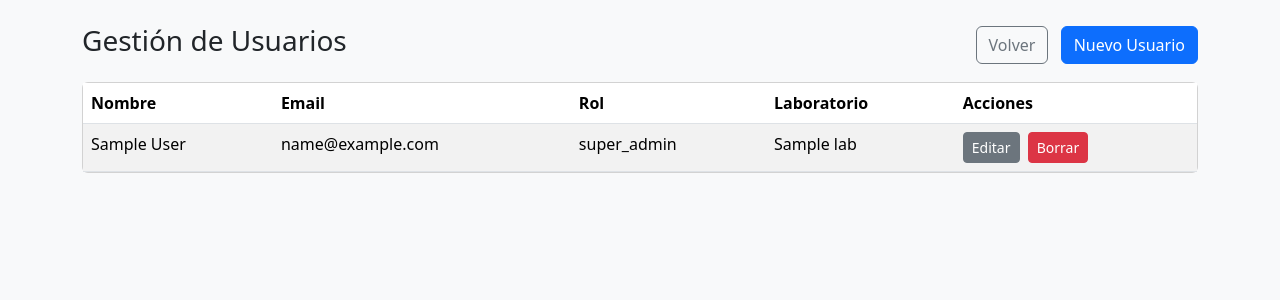
After one commit to joelmarinovich-gif/web_control_calidad, a PHP site: page /admin_users.php in a window 1280 px wide. The commit adds this page. Shown: the top 300 px of the page. Run offline with PHP 8.4, Linux system fonts and the light colour scheme; the visitor is signed in with stand-in values (Sample User, id 1); data comes from the database, SQL or seed files in the repository; tables that the repository leaves empty hold one stand-in row (values such as "Sample post").

Commit message:
Add admin_users.php (CRUD users) and dashboard link

```diff
--- /dev/null
+++ b/admin_users.php
@@ -0,0 +1,242 @@
+<?php
+session_start();
+require_once __DIR__ . '/config/db.php';
+
+// Verificar sesión
+if (!isset($_SESSION['user_id'])) {
+    header('Location: index.php');
+    exit;
+}
+
+try {
+    $pdo = getPDO();
+} catch (PDOException $e) {
+    echo "Error de conexión: " . htmlspecialchars($e->getMessage());
+    exit;
+}
+
+// Verificar rol 'super_admin'
+$roleStmt = $pdo->prepare('SELECT name FROM roles WHERE id = :id LIMIT 1');
+$roleStmt->execute([':id' => $_SESSION['role_id'] ?? 0]);
+$roleRow = $roleStmt->fetch();
+if (!$roleRow || $roleRow['name'] !== 'super_admin') {
+    http_response_code(403);
+    echo "Acceso denegado. Se requiere rol 'super_admin'.";
+    exit;
+}
+
+// Manejar acciones POST (create, update, delete)
+if ($_SERVER['REQUEST_METHOD'] === 'POST') {
+    $action = $_POST['action'] ?? '';
+
+    if ($action === 'create') {
+        $name = trim($_POST['name'] ?? '');
+        $email = trim($_POST['email'] ?? '');
+        $password = $_POST['password'] ?? '';
+        $role_id = (int)($_POST['role_id'] ?? 0);
+        $lab_id = $_POST['lab_id'] === '' ? null : (int)$_POST['lab_id'];
+
+        if ($name !== '' && filter_var($email, FILTER_VALIDATE_EMAIL) && $password !== '') {
+            $hash = password_hash($password, PASSWORD_DEFAULT);
+            $ins = $pdo->prepare('INSERT INTO users (email, password_hash, full_name, role_id, lab_id, is_active) VALUES (:email, :ph, :fn, :rid, :lid, 1)');
+            $ins->execute([':email'=>$email, ':ph'=>$hash, ':fn'=>$name, ':rid'=>$role_id, ':lid'=>$lab_id]);
+        }
+        header('Location: admin_users.php'); exit;
+    }
+
+    if ($action === 'update') {
+        $id = (int)($_POST['id'] ?? 0);
+        $name = trim($_POST['name'] ?? '');
+        $email = trim($_POST['email'] ?? '');
+        $password = $_POST['password'] ?? '';
+        $role_id = (int)($_POST['role_id'] ?? 0);
+        $lab_id = $_POST['lab_id'] === '' ? null : (int)$_POST['lab_id'];
+
+        if ($id > 0 && $name !== '' && filter_var($email, FILTER_VALIDATE_EMAIL)) {
+            if ($password !== '') {
+                $hash = password_hash($password, PASSWORD_DEFAULT);
+                $upd = $pdo->prepare('UPDATE users SET full_name = :fn, email = :email, password_hash = :ph, role_id = :rid, lab_id = :lid WHERE id = :id');
+                $upd->execute([':fn'=>$name, ':email'=>$email, ':ph'=>$hash, ':rid'=>$role_id, ':lid'=>$lab_id, ':id'=>$id]);
+            } else {
+                $upd = $pdo->prepare('UPDATE users SET full_name = :fn, email = :email, role_id = :rid, lab_id = :lid WHERE id = :id');
+                $upd->execute([':fn'=>$name, ':email'=>$email, ':rid'=>$role_id, ':lid'=>$lab_id, ':id'=>$id]);
+            }
+        }
+        header('Location: admin_users.php'); exit;
+    }
+
+    if ($action === 'delete') {
+        $id = (int)($_POST['id'] ?? 0);
+        if ($id > 0) {
+            $del = $pdo->prepare('DELETE FROM users WHERE id = :id');
+            $del->execute([':id'=>$id]);
+        }
+        header('Location: admin_users.php'); exit;
+    }
+}
+
+// Cargar roles y labs para selects
+$roles = $pdo->query('SELECT id, name FROM roles ORDER BY id')->fetchAll();
+$labs = $pdo->query('SELECT id, name FROM labs ORDER BY id')->fetchAll();
+
+// Cargar usuarios
+$usersStmt = $pdo->query('SELECT u.id, u.full_name, u.email, u.role_id, r.name AS role_name, u.lab_id, l.name AS lab_name FROM users u LEFT JOIN roles r ON u.role_id = r.id LEFT JOIN labs l ON u.lab_id = l.id ORDER BY u.id');
+$users = $usersStmt->fetchAll();
+
+?>
+<!doctype html>
+<html lang="es">
+  <head>
+    <meta charset="utf-8">
+    <meta name="viewport" content="width=device-width, initial-scale=1">
+    <title>Administrar Usuarios</title>
+    <link href="https://cdn.jsdelivr.net/npm/bootstrap@5.3.2/dist/css/bootstrap.min.css" rel="stylesheet">
+  </head>
+  <body class="bg-light">
+    <div class="container py-4">
+      <div class="d-flex justify-content-between align-items-center mb-3">
+        <h3>Gestión de Usuarios</h3>
+        <div>
+          <a href="dashboard.php" class="btn btn-outline-secondary me-2">Volver</a>
+          <button class="btn btn-primary" data-bs-toggle="modal" data-bs-target="#userModal" id="btnNew">Nuevo Usuario</button>
+        </div>
+      </div>
+
+      <div class="card">
+        <div class="card-body p-0">
+          <div class="table-responsive">
+            <table class="table table-striped mb-0">
+              <thead>
+                <tr>
+                  <th>Nombre</th>
+                  <th>Email</th>
+                  <th>Rol</th>
+                  <th>Laboratorio</th>
+                  <th>Acciones</th>
+                </tr>
+              </thead>
+              <tbody>
+                <?php foreach ($users as $u): ?>
+                <tr>
+                  <td><?php echo htmlspecialchars($u['full_name']); ?></td>
+                  <td><?php echo htmlspecialchars($u['email']); ?></td>
+                  <td><?php echo htmlspecialchars($u['role_name']); ?></td>
+                  <td><?php echo htmlspecialchars($u['lab_name']); ?></td>
+                  <td>
+                    <button class="btn btn-sm btn-secondary btn-edit"
+                      data-id="<?php echo (int)$u['id']; ?>"
+                      data-name="<?php echo htmlspecialchars($u['full_name'], ENT_QUOTES); ?>"
+                      data-email="<?php echo htmlspecialchars($u['email'], ENT_QUOTES); ?>"
+                      data-role="<?php echo (int)$u['role_id']; ?>"
+                      data-lab="<?php echo $u['lab_id']===null ? '' : (int)$u['lab_id']; ?>"
+                      >Editar</button>
+                    <form method="post" action="admin_users.php" class="d-inline-block ms-1" onsubmit="return confirm('¿Borrar este usuario?');">
+                      <input type="hidden" name="action" value="delete">
+                      <input type="hidden" name="id" value="<?php echo (int)$u['id']; ?>">
+                      <button type="submit" class="btn btn-sm btn-danger">Borrar</button>
+                    </form>
+                  </td>
+                </tr>
+                <?php endforeach; ?>
+              </tbody>
+            </table>
+          </div>
+        </div>
+      </div>
+    </div>
+
+    <!-- Modal -->
+    <div class="modal fade" id="userModal" tabindex="-1" aria-hidden="true">
+      <div class="modal-dialog">
+        <div class="modal-content">
+          <form method="post" id="userForm">
+            <div class="modal-header">
+              <h5 class="modal-title" id="userModalLabel">Nuevo Usuario</h5>
+              <button type="button" class="btn-close" data-bs-dismiss="modal" aria-label="Cerrar"></button>
+            </div>
+            <div class="modal-body">
+              <input type="hidden" name="action" value="create" id="formAction">
+              <input type="hidden" name="id" id="userId">
+              <div class="mb-3">
+                <label class="form-label">Nombre</label>
+                <input class="form-control" name="name" id="userName" required>
+              </div>
+              <div class="mb-3">
+                <label class="form-label">Email</label>
+                <input type="email" class="form-control" name="email" id="userEmail" required>
+              </div>
+              <div class="mb-3">
+                <label class="form-label">Contraseña</label>
+                <input type="password" class="form-control" name="password" id="userPassword">
+                <div class="form-text">Dejar vacío al editar para mantener la contraseña actual.</div>
+              </div>
+              <div class="mb-3">
+                <label class="form-label">Rol</label>
+                <select class="form-select" name="role_id" id="userRole" required>
+                  <?php foreach ($roles as $r): ?>
+                    <option value="<?php echo (int)$r['id']; ?>"><?php echo htmlspecialchars($r['name']); ?></option>
+                  <?php endforeach; ?>
+                </select>
+              </div>
+              <div class="mb-3">
+                <label class="form-label">Laboratorio</label>
+                <select class="form-select" name="lab_id" id="userLab">
+                  <option value="">-- Ninguno --</option>
+                  <?php foreach ($labs as $l): ?>
+                    <option value="<?php echo (int)$l['id']; ?>"><?php echo htmlspecialchars($l['name']); ?></option>
+                  <?php endforeach; ?>
+                </select>
+                <div class="form-text">Permitir vacío para Super Admin.</div>
+              </div>
+            </div>
+            <div class="modal-footer">
+              <button type="button" class="btn btn-secondary" data-bs-dismiss="modal">Cancelar</button>
+              <button type="submit" class="btn btn-primary">Guardar</button>
+            </div>
+          </form>
+        </div>
+      </div>
+    </div>
+
+    <script src="https://cdn.jsdelivr.net/npm/bootstrap@5.3.2/dist/js/bootstrap.bundle.min.js"></script>
+    <script>
+      // Nuevo usuario
+      document.getElementById('btnNew').addEventListener('click', function(){
+        document.getElementById('userModalLabel').textContent = 'Nuevo Usuario';
+        document.getElementById('formAction').value = 'create';
+        document.getElementById('userId').value = '';
+        document.getElementById('userName').value = '';
+        document.getElementById('userEmail').value = '';
+        document.getElementById('userPassword').value = '';
+        document.getElementById('userRole').value = '';
+        document.getElementById('userLab').value = '';
+      });
+
+      // Edit buttons
+      document.querySelectorAll('.btn-edit').forEach(function(btn){
+        btn.addEventListener('click', function(){
+          var id = this.dataset.id;
+          var name = this.dataset.name;
+          var email = this.dataset.email;
+          var role = this.dataset.role;
+          var lab = this.dataset.lab;
+
+          document.getElementById('userModalLabel').textContent = 'Editar Usuario';
+          document.getElementById('formAction').value = 'update';
+          document.getElementById('userId').value = id;
+          document.getElementById('userName').value = name;
+          document.getElementById('userEmail').value = email;
+          document.getElementById('userPassword').value = '';
+          document.getElementById('userRole').value = role;
+          document.getElementById('userLab').value = lab;
+
+          var modal = new bootstrap.Modal(document.getElementById('userModal'));
+          modal.show();
+        });
+      });
+
+      // Toggle lab select disabled if role is super_admin (server name 'super_admin')
+      // We'll map role id to name server-side not here; keep client flexible.
+    </script>
+  </body>
+</html>
--- a/dashboard.php
+++ b/dashboard.php
@@ -39,6 +39,7 @@ try {
               <p class="card-text">Has ingresado al panel de control.</p>
               <?php if ($isSuper): ?>
                 <a href="admin_labs.php" class="btn btn-primary me-2">Administrar Laboratorios</a>
+                <a href="admin_users.php" class="btn btn-success me-2">Administrar Usuarios</a>
               <?php endif; ?>
               <a href="logout.php" class="btn btn-outline-secondary">Cerrar Sesión</a>
             </div>
```
